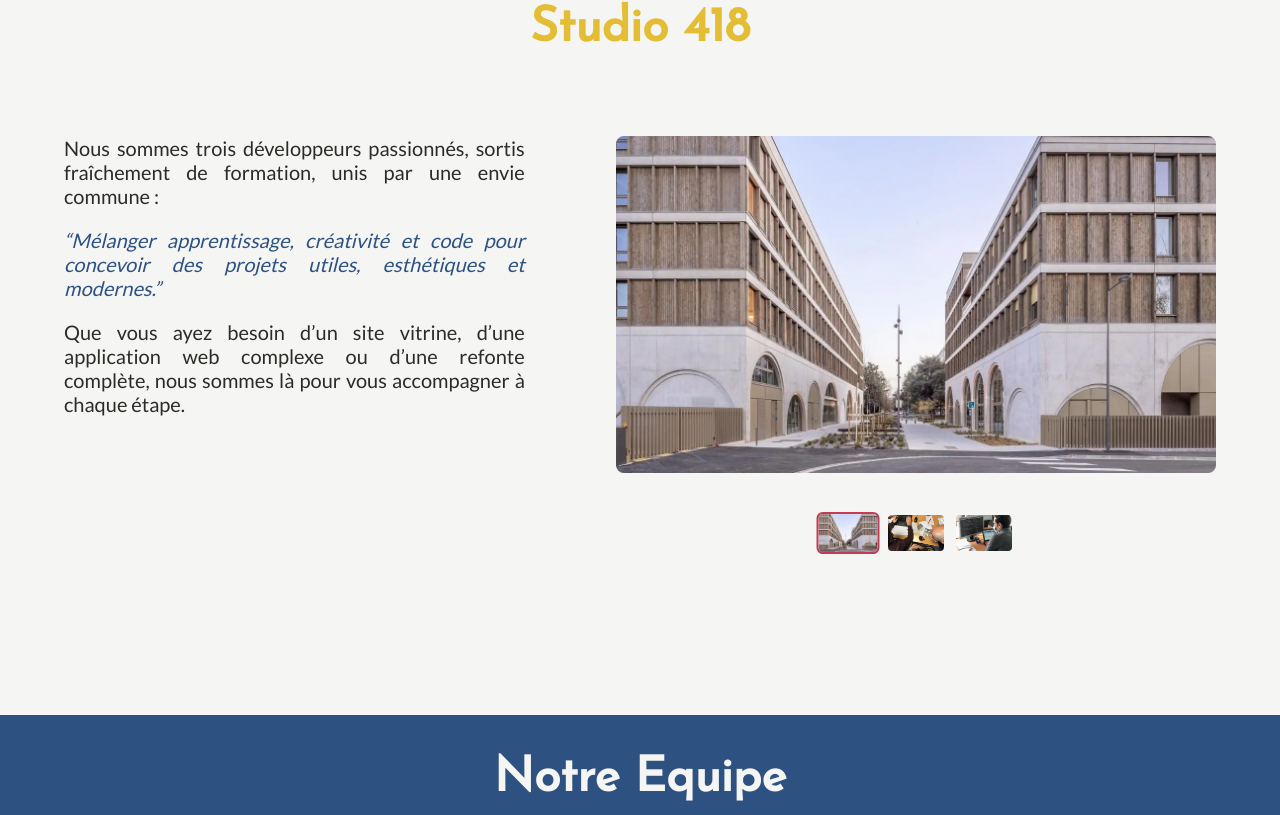
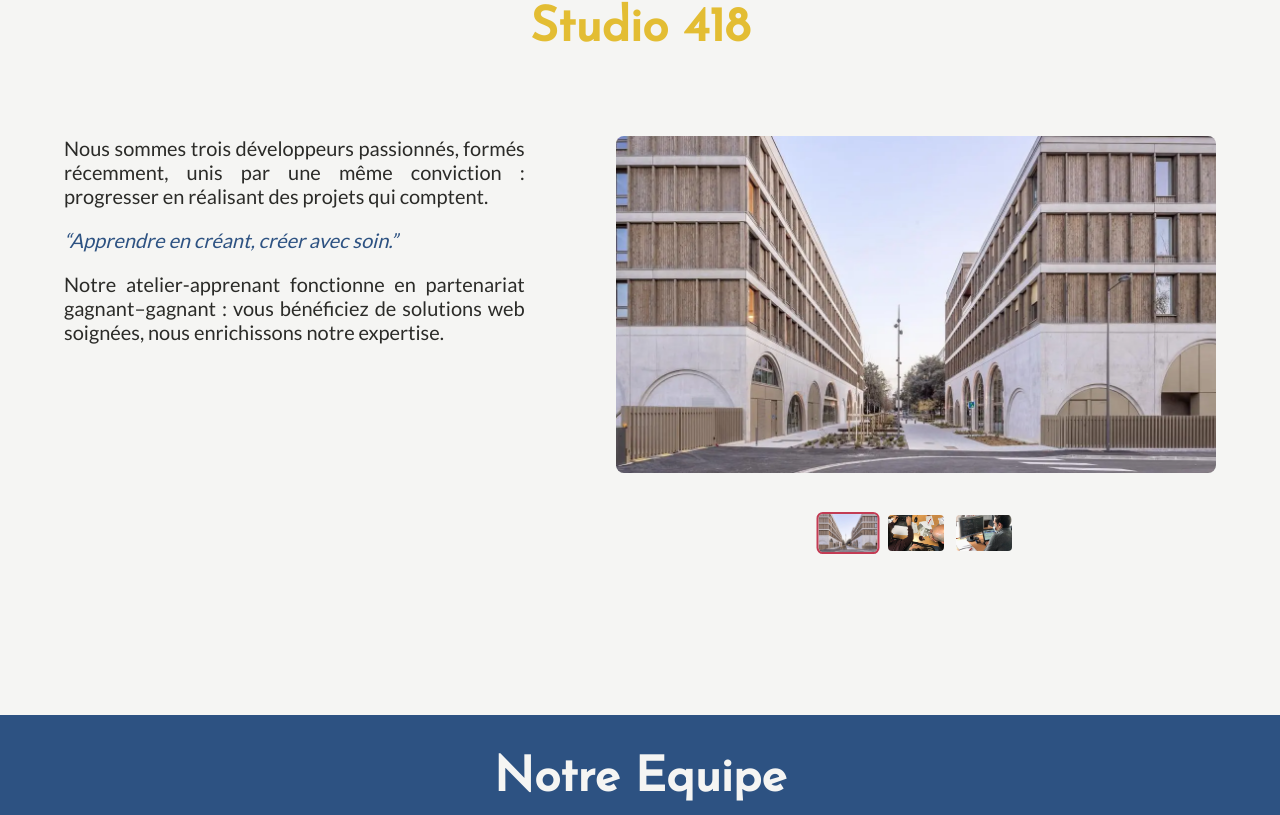
Before and after one commit to 418-studio/Site, a React (Vite) app: page / in a window 1280 px wide. Shown: the part 1005-1820 px from the top of the page. Built offline with nearby package versions, Linux system fonts and the light colour scheme.

Commit message:
refactor: changement dans les textes de la page

```diff
--- a/src/components/ContainerText.tsx
+++ b/src/components/ContainerText.tsx
@@ -10,8 +10,8 @@ const ContainerText = () => {
 				transition={{ duration: 0.2, delay: 0.4 }}
 				viewport={{ once: true, amount: 0.2 }}
 			>
-				Nous sommes trois développeurs passionnés, sortis fraîchement de formation, unis par
-				une envie commune :
+				Nous sommes trois développeurs passionnés, formés récemment, unis par une même
+				conviction : progresser en réalisant des projets qui comptent.
 			</motion.p>
 
 			<motion.p
@@ -21,8 +21,7 @@ const ContainerText = () => {
 				transition={{ duration: 0.2, delay: 0.8 }}
 				viewport={{ once: true, amount: 0.2 }}
 			>
-				&ldquo;Mélanger apprentissage, créativité et code pour concevoir des projets utiles,
-				esthétiques et modernes.&rdquo;
+				&ldquo;Apprendre en créant, créer avec soin.&rdquo;
 			</motion.p>
 
 			<motion.p
@@ -32,8 +31,8 @@ const ContainerText = () => {
 				transition={{ duration: 0.2, delay: 1.2 }}
 				viewport={{ once: true, amount: 0.2 }}
 			>
-				Que vous ayez besoin d’un site vitrine, d’une application web complexe ou d’une
-				refonte complète, nous sommes là pour vous accompagner à chaque étape.
+				Notre atelier-apprenant fonctionne en partenariat gagnant–gagnant : vous bénéficiez
+				de solutions web soignées, nous enrichissons notre expertise.
 			</motion.p>
 		</article>
 	)
--- a/src/pages/Hero.tsx
+++ b/src/pages/Hero.tsx
@@ -47,13 +47,13 @@ export default function Hero() {
 			<article className="heroInfo">
 				<div className="circle"></div>
 				<motion.h2 {...h2Spring} animate={showH2 ? h2Spring.animate : h2Spring.initial}>
-					Petite équipe, grands projets
+					Des solutions web fiables, faites avec soin.
 				</motion.h2>
 				<motion.h2 {...h2Spring} animate={showH2 ? h2Spring.animate : h2Spring.initial}>
-					Le numérique au service de vos objectifs.
+					Un atelier-apprenant où chaque projet nous fait grandir.
 				</motion.h2>
 				<motion.h2 {...h2Spring} animate={showH2 ? h2Spring.animate : h2Spring.initial}>
-					On parle humain et JavaScript.
+					Sites vitrines. Apps web. Outils métier.
 				</motion.h2>
 			</article>
 		</motion.section>
--- a/src/styles/global.css
+++ b/src/styles/global.css
@@ -21,6 +21,7 @@ h2 {
     font-family: var(--font-josefin);
     font-size: var(--font-size-mobile-h2);
     color: var(--color-accent-blue);
+    text-align: center;
 }
 
 p {
```
